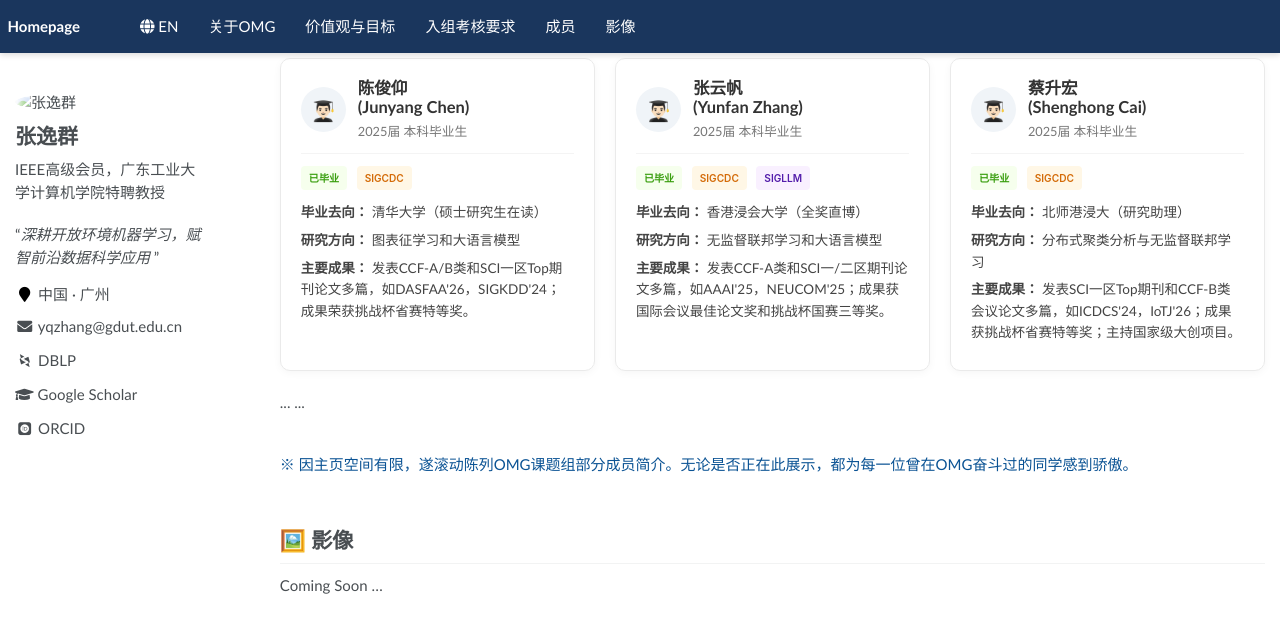
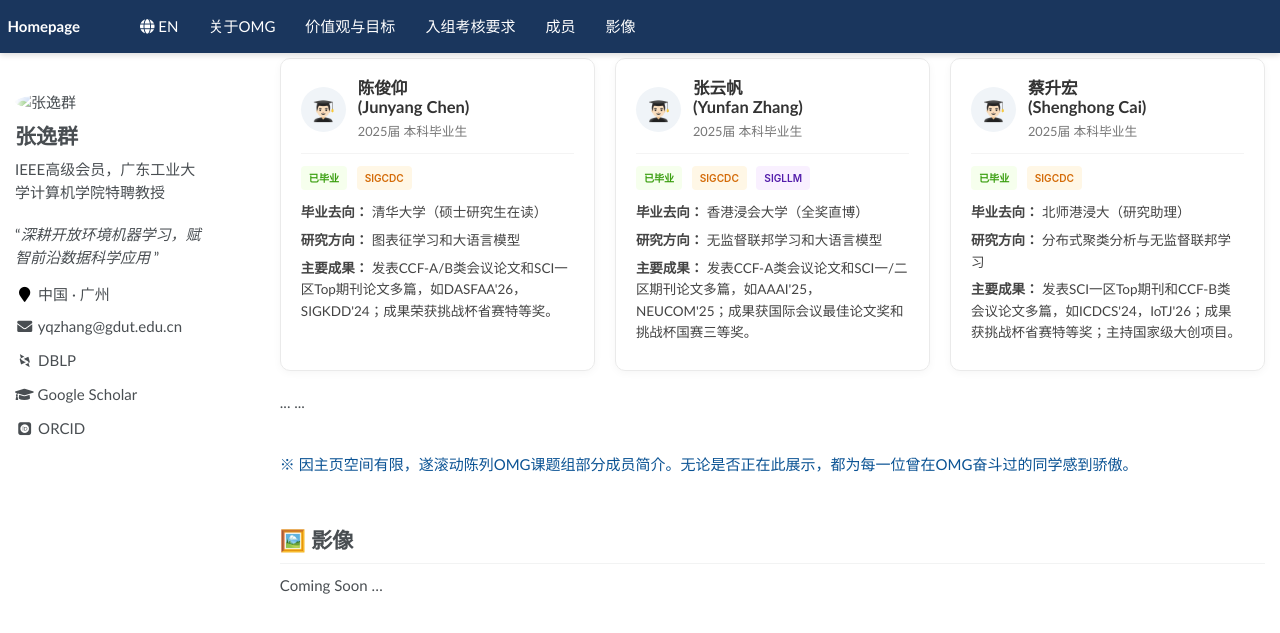
Before and after one commit to yqzhang-Zz/zh-OMG, a Jekyll site: the page built from _pages/about.md, in a window 1280 px wide and 900 px high, scrolled down 2792 px. Shown: the top 633 px of the window. Built offline with Jekyll 4.4.1, drawn with Linux system fonts in a browser that asks for light colours; some web fonts are replaced.

Commit message:
Update about.md

```diff
--- a/_pages/about.md
+++ b/_pages/about.md
@@ -324,7 +324,7 @@ OMG具体研究方向可参考本人主页所列论文和科研课题。组内**
       <span class="tag tag-alumni">已毕业</span> <span class="tag tag-sigcdc">SIGCDC</span>
       <p><strong>毕业去向：</strong> 清华大学（硕士研究生在读）</p>
       <p><strong>研究方向：</strong> 图表征学习和大语言模型</p>
-      <p><strong>主要成果：</strong> 发表CCF-A/B类和SCI一区Top期刊论文多篇，如DASFAA'26，SIGKDD'24；成果荣获挑战杯省赛特等奖。</p>
+      <p><strong>主要成果：</strong> 发表CCF-A/B类会议论文和SCI一区Top期刊论文多篇，如DASFAA'26，SIGKDD'24；成果荣获挑战杯省赛特等奖。</p>
     </div>
   </div>
 
@@ -340,7 +340,7 @@ OMG具体研究方向可参考本人主页所列论文和科研课题。组内**
       <span class="tag tag-alumni">已毕业</span> <span class="tag tag-sigcdc">SIGCDC</span> <span class="tag tag-sigllm">SIGLLM</span>
       <p><strong>毕业去向：</strong> 香港浸会大学（全奖直博）</p>
       <p><strong>研究方向：</strong> 无监督联邦学习和大语言模型</p>
-      <p><strong>主要成果：</strong> 发表CCF-A类和SCI一/二区期刊论文多篇，如AAAI'25，NEUCOM'25；成果获国际会议最佳论文奖和挑战杯国赛三等奖。</p>
+      <p><strong>主要成果：</strong> 发表CCF-A类会议论文和SCI一/二区期刊论文多篇，如AAAI'25，NEUCOM'25；成果获国际会议最佳论文奖和挑战杯国赛三等奖。</p>
     </div>
   </div>
 
```
